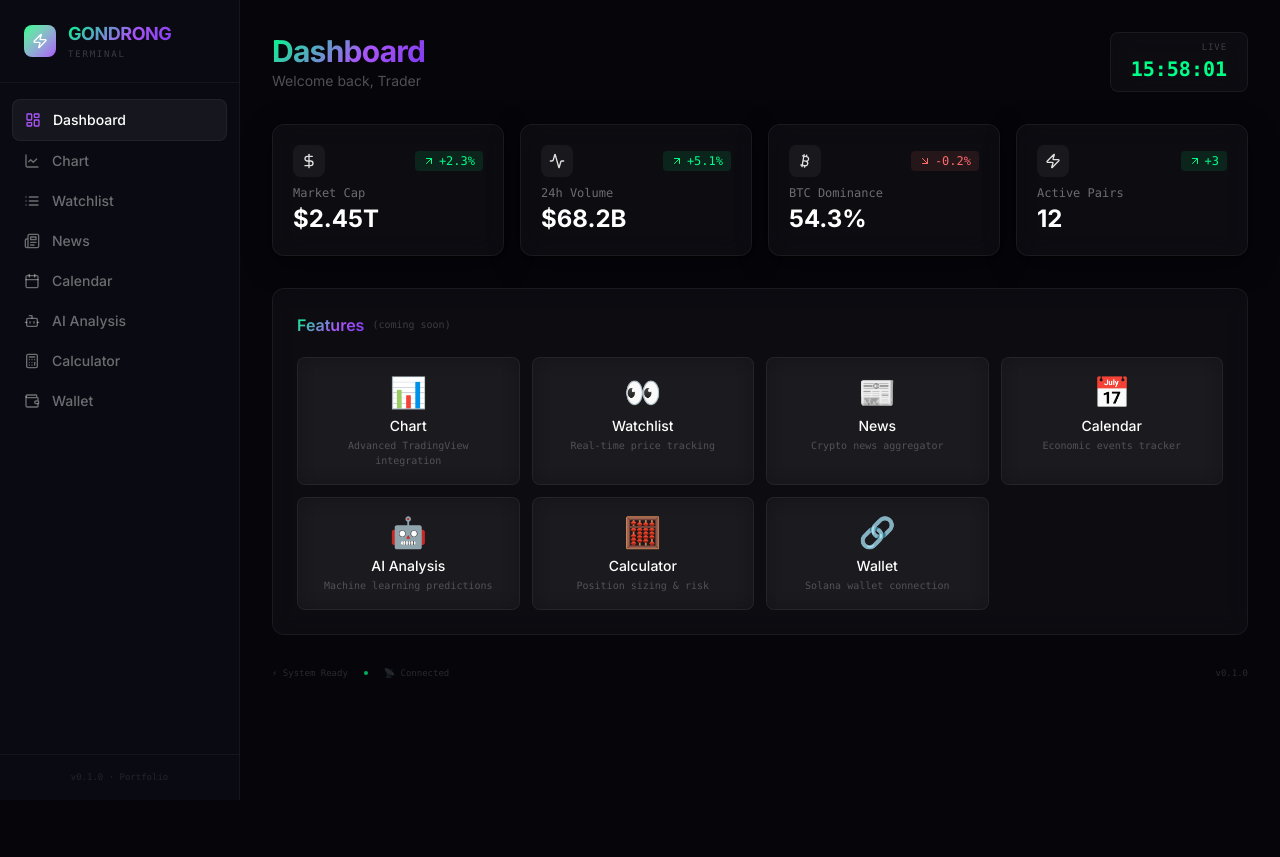
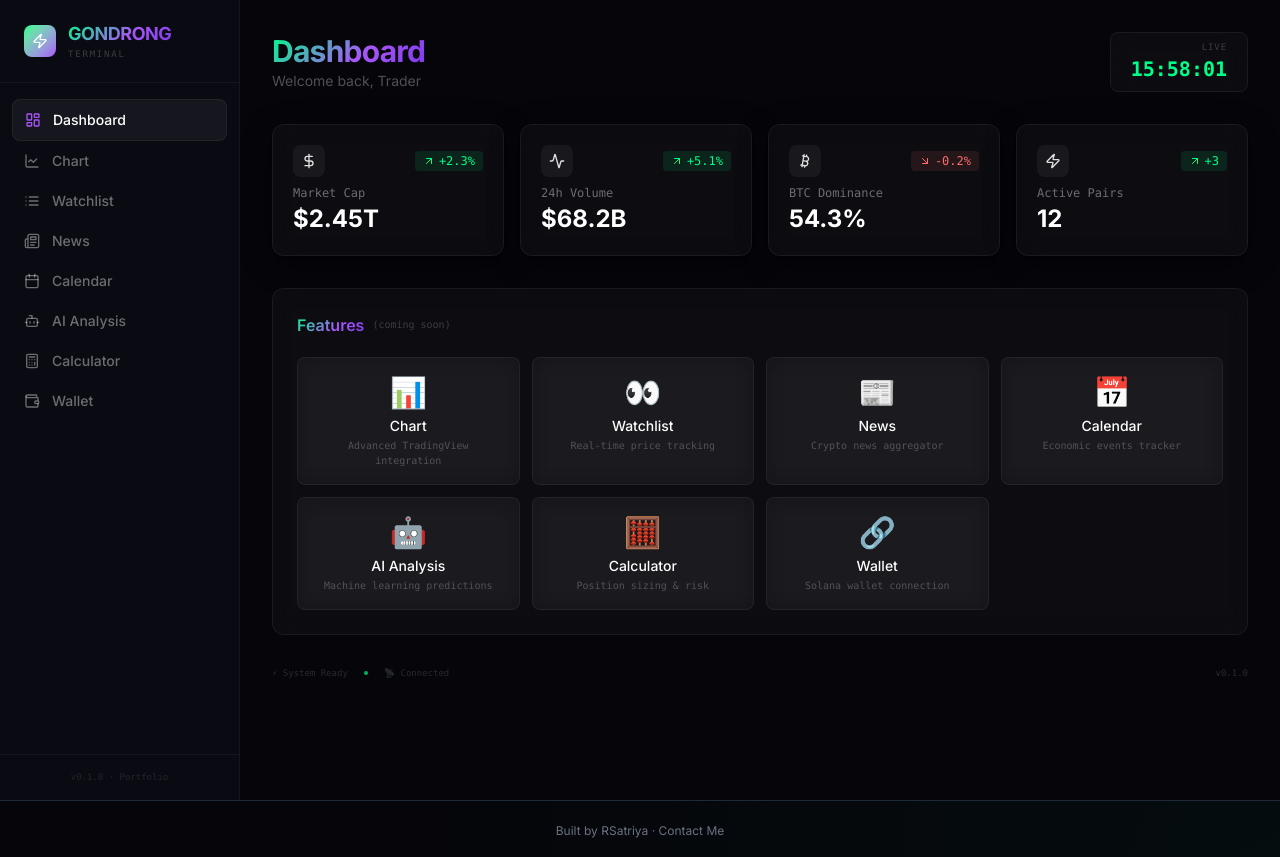
Before and after one commit to jejakmasgondrong/gondrong-terminal, a Next.js app: page / in a window 1280 px wide. Before the commit the page ends 800 px from the top, so only its background shows below. Built offline with nearby package versions, Linux system fonts and the light colour scheme.

Commit message:
feat: add LinkedIn contact footer

```diff
--- a/app/layout.tsx
+++ b/app/layout.tsx
@@ -27,7 +27,18 @@
 }) {
   return (
     <html lang="en" className={`${inter.variable} ${spaceGrotesk.variable}`}>
-      <body>{children}</body>
+      <body className="flex flex-col min-h-screen">{children}
+        <footer className="mt-auto border-t border-gray-800 py-4 text-center">
+          <a
+            href="https://www.linkedin.com/in/rsatriya-wicaksana-56b026ab/"
+            target="_blank"
+            rel="noopener noreferrer"
+            className="text-xs text-gray-500 hover:text-emerald-400 transition-colors"
+          >
+            Built by RSatriya · Contact Me
+          </a>
+        </footer>
+      </body>
     </html>
   );
 }
```
